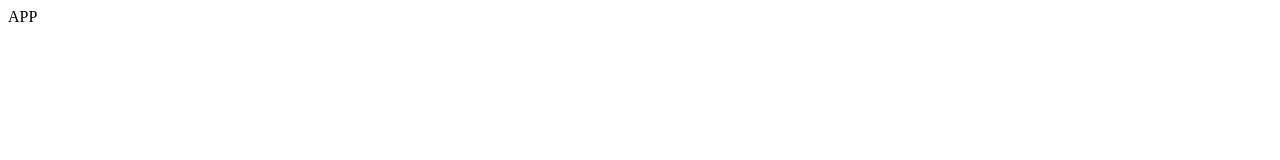
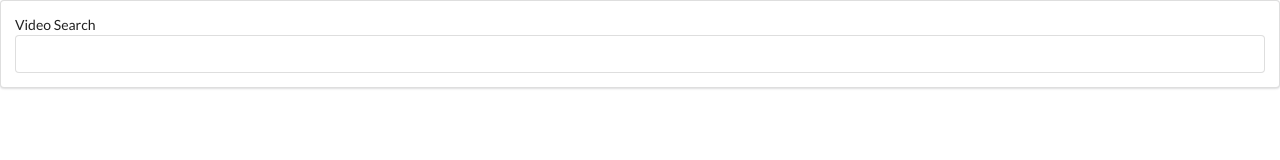
Before and after one commit to alexJSanchez/udemySearch, a React (Create React App) app in the folder videos/: page / in a window 1280 px wide. Shown: the top 160 px of the page. Built offline with nearby package versions, Linux system fonts and the light colour scheme.

Commit message:
search input

```diff
--- a/videos/public/index.html
+++ b/videos/public/index.html
@@ -3,6 +3,7 @@
   <head>
     <meta charset="utf-8" />
     <link rel="icon" href="%PUBLIC_URL%/favicon.ico" />
+    <link rel="stylesheet" href="https://cdnjs.cloudflare.com/ajax/libs/semantic-ui/2.4.1/semantic.min.css" integrity="sha512-8bHTC73gkZ7rZ7vpqUQThUDhqcNFyYi2xgDgPDHc+GXVGHXq+xPjynxIopALmOPqzo9JZj0k6OqqewdGO3EsrQ==" crossorigin="anonymous" referrerpolicy="no-referrer" />
     <meta name="viewport" content="width=device-width, initial-scale=1" />
     <meta name="theme-color" content="#000000" />
     <meta
--- a/videos/src/components/App.js
+++ b/videos/src/components/App.js
@@ -1,9 +1,14 @@
 import React from "react";
 import SearchBar from "./SearchBar";
 
+
 class App extends React.Component{
     render(){
-        return <SearchBar />
+        return (
+        <div>
+            <SearchBar />
+        </div>
+        )
     }
 }
 export default App;
--- a/videos/src/components/SearchBar.js
+++ b/videos/src/components/SearchBar.js
@@ -2,7 +2,17 @@
 
 class SearchBar extends React.Component{
     render(){
-        return <>APP</>
+        return (
+            <div className='search-bar ui segment'>
+                <form className='ui form'>
+                    <div className='feild'>
+                        <label>Video Search
+                            <input type="text" />
+                        </label>
+                    </div>
+                </form>
+            </div>
+        )
     }
 }
 
```
